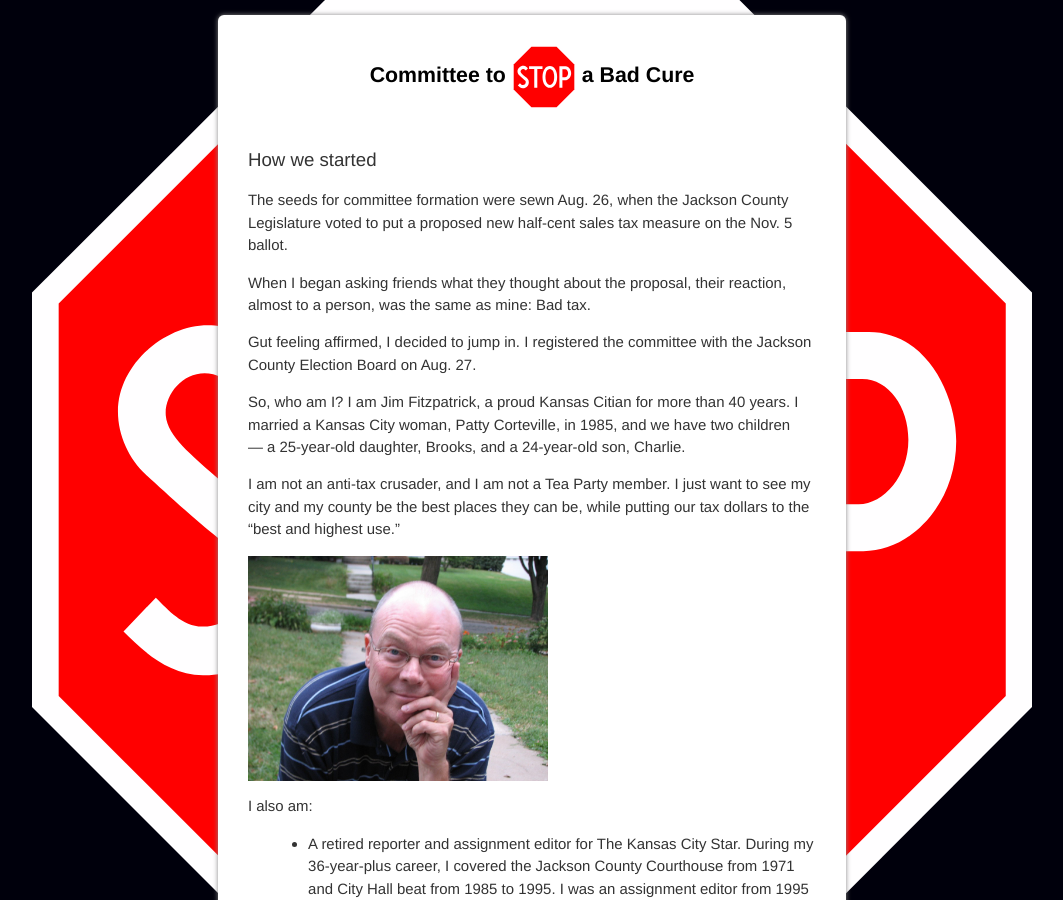
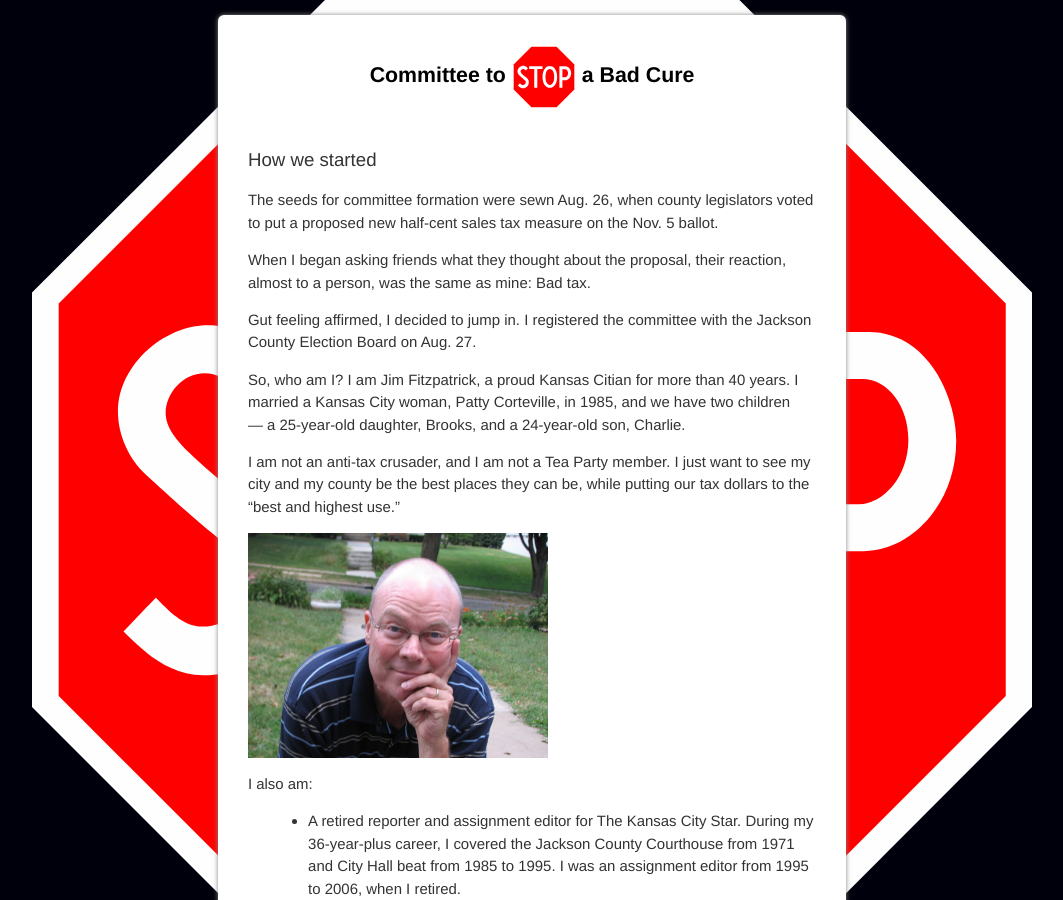
Before and after one commit to jiko/stopabadcure, a Jekyll site: the page built from _posts/2013-09-24-how-we-started.md, in a window 1280 px wide and 900 px high. Shown: the whole window, without its empty margins (108-1171 px from the left). Built offline with Jekyll 4.4.1, drawn with Linux system fonts in a browser that asks for light colours.

Commit message:
Update 2013-09-24-how-we-started.md

```diff
--- a/_posts/2013-09-24-how-we-started.md
+++ b/_posts/2013-09-24-how-we-started.md
@@ -5,7 +5,7 @@
 published: true
 ---
 
-The seeds for committee formation were sewn Aug. 26, when the Jackson County Legislature voted to put a proposed new half-cent sales tax measure on the Nov. 5 ballot.
+The seeds for committee formation were sewn Aug. 26, when county legislators voted to put a proposed new half-cent sales tax measure on the Nov. 5 ballot.
 
 When I began asking friends what they thought about the proposal, their reaction, almost to a person, was the same as mine: Bad tax.
 
```
